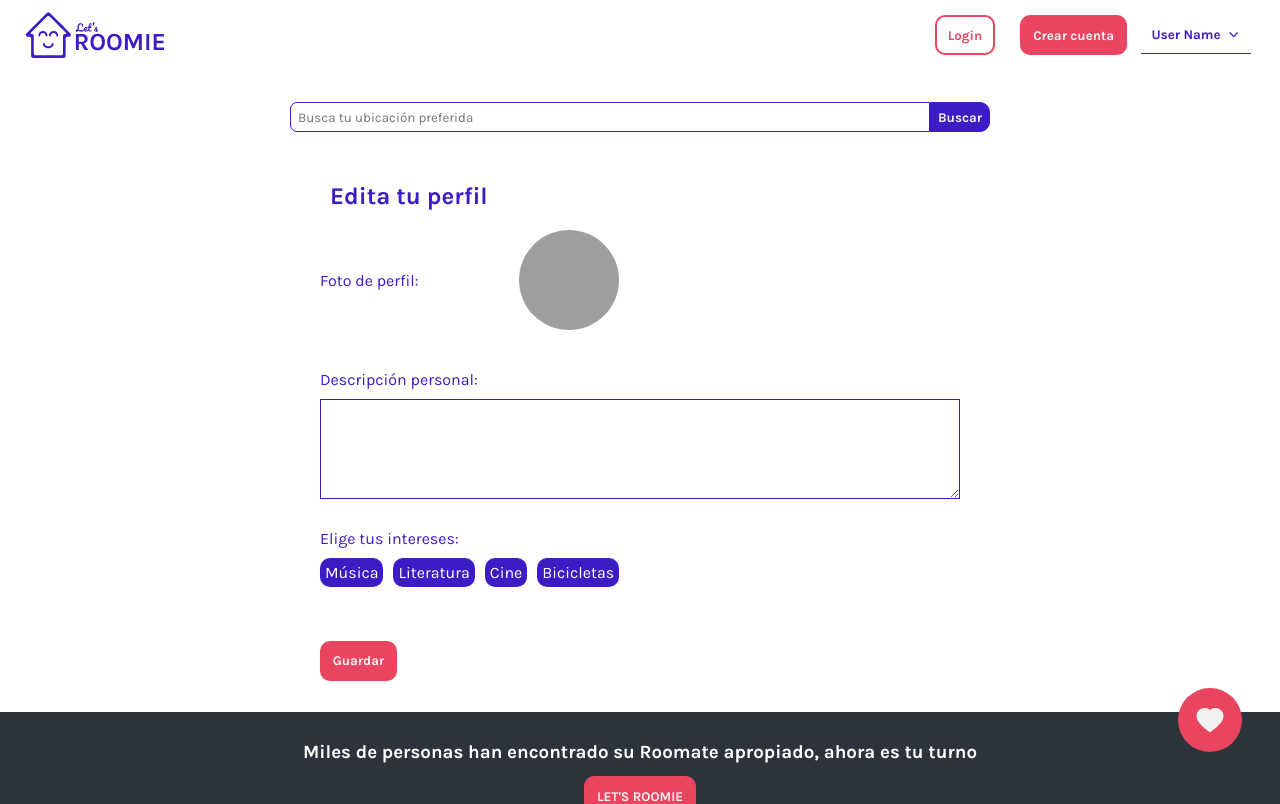
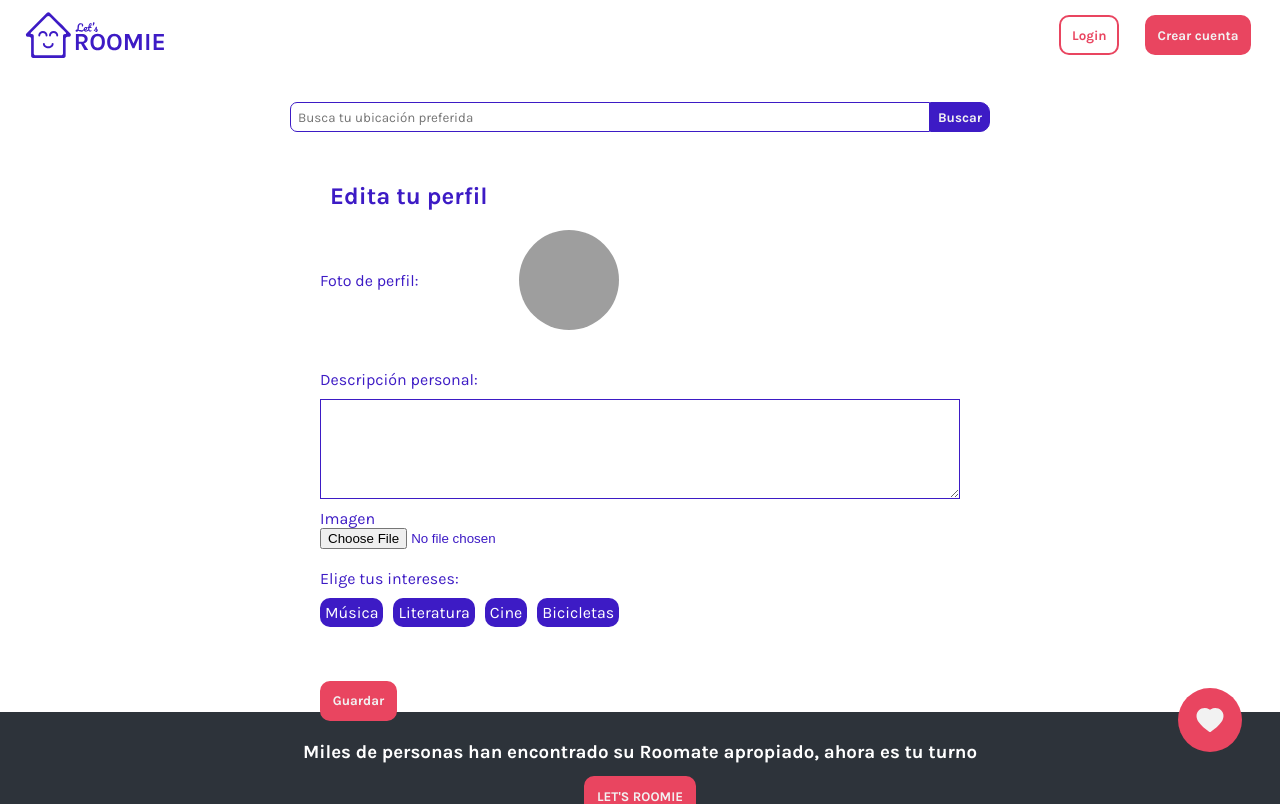
Before and after one commit to Yuliana-Team-Project-PM/Frontend-LetsRoomie, a React app: page /profile in a window 1280 px wide. Shown: the top 804 px of the page. Built offline with nearby package versions, Linux system fonts and the light colour scheme; grey boxes are pictures that could not be loaded.

Commit message:
Solución de guardado de token

```diff
--- a/src/components/DropdownMenu.jsx
+++ b/src/components/DropdownMenu.jsx
@@ -1,5 +1,6 @@
 import React, { useState, useRef, useEffect } from 'react';
 import { Link } from 'react-router-dom';
+import useRoomCardinfo from '../hooks/useRoomCardinfo'
 
 
 import { IoIosArrowDown } from 'react-icons/io';
@@ -10,6 +11,10 @@ const DropdownMenu = () => {
     const [isActive, setIsActive] = useState(false);
 
     const showMenu = () => setIsActive(!isActive);
+    const API=`https://api-letsroomie.herokuapp.com/userByEmail/${sessionStorage.getItem('userEmail')}`
+    console.log(API)
+    const userInfo=useRoomCardinfo(API)
+    console.log(userInfo)
 
     useEffect(() => {
         const pageClickEvent = (e) => {
--- a/src/components/Navbar.jsx
+++ b/src/components/Navbar.jsx
@@ -6,23 +6,27 @@ import DropdownMenu from '../components/DropdownMenu';
 import '../assets/styles/components/Navbar.scss';
 
 const Navbar = () => {
-
-    let token=2
     let dropMenu
-    if(token===1){
+    let login
+    let createAccount
+    if(sessionStorage.getItem('Token')===""){
         dropMenu=""
+        login=<Link to="/login"><button className='Header__nav--buttonLigth'>Login</button></Link>
+        createAccount=<Link to='/select-acount'><button className='Header__nav--button'>Crear cuenta</button></Link>
     }
     else{
         dropMenu=<DropdownMenu />
+        login=""
+        createAccount=""
     }
     return(
         <header className='Header'>
             <Link to="/"><img alt="Logotipo de Let's Roomie" src={letsRoomie} className='Header__logo' /></Link>
             <nav>
                 <ul className='Header__nav'>
-                    <Link to="/login"><button className='Header__nav--buttonLigth'>Login</button></Link>
-                    <Link to='/select-acount'><button className='Header__nav--button'>Crear cuenta</button></Link>
-                    <DropdownMenu />
+                    {login}
+                    {createAccount}
+                    {dropMenu}
                 </ul>
             </nav>
         </header>
--- a/src/pages/Home.jsx
+++ b/src/pages/Home.jsx
@@ -13,6 +13,7 @@ const Home = () => {
    const API='https://api-letsroomie.herokuapp.com/placea'
    const lugares=useRoomCardinfo(API)
    console.log(lugares)
+
     return(
         <>
             <Navbar />
@@ -20,7 +21,7 @@ const Home = () => {
                 <Hero />
                 <SearchBar />
                 <section className="RoomSuggestion">
-                    <h1 className="RoomSuggestion__title">Tenemos la ubicación ideal para ti</h1>
+    <h1 className="RoomSuggestion__title">Tenemos la ubicación ideal para ti</h1>
                     <section className="RoomSuggestion__grid">
                         {lugares.body.map(item=>
                             <RoomCard to={`/room-details/${item._id}`} key={item._id} {...item}/>
--- a/src/pages/Login.jsx
+++ b/src/pages/Login.jsx
@@ -6,10 +6,7 @@ import LogoHeader from '../components/LogoHeader';
 import '../assets/styles/components/Login.scss';
 
 
-
-const Login = () => {
-
-
+const Login = ({history}) => {
 
     const LoginValidation=()=>{
         let emailUser=document.getElementById("email").value
@@ -30,7 +27,10 @@ const Login = () => {
             .then(response => {
                 if(response.error===""){
                     sessionStorage.setItem('Token', response.body.token);
+                    sessionStorage.setItem('userEmail',emailUser);
                     //alert(sessionStorage.getItem('Token'))
+                    history.push("/")
+
                 }else{
                     alert("No se encuentra registrado")
                 }
@@ -48,7 +48,8 @@ const Login = () => {
                         <input type="email" name="" id="email"/>
                         <h3>Contraseña</h3>
                         <input type="password" name="" id="password"/>
-                        <Link to="/"><button type="button" className='Login__card--button' onClick={LoginValidation}>Entrar</button></Link>
+                        <div id="hola"></div>
+                        <button type="button" className='Login__card--button' onClick={LoginValidation}>Entrar</button>
                     </form>
                 </div>
                 <h4 className='Login__subtitle'>¿Aún no tienes una cuenta? <Link to='select-acount' >Crea una aquí</Link></h4>
--- a/src/pages/Profile.jsx
+++ b/src/pages/Profile.jsx
@@ -1,4 +1,4 @@
-import React from 'react';
+import React, { useState } from 'react';
 
 import Navbar from '../components/Navbar';
 import Footer from '../components/Footer';
@@ -8,6 +8,21 @@ import FavoriteButton from '../components/FavoriteButton';
 import '../assets/styles/components/PerfilEdit.scss';
 
 const Profile = () => {
+    const [selectedFile, setSelectedFile]=useState()
+    const onChangeHandler=event=>{
+        setSelectedFile( event.target.files[0])
+      }
+    const onClickHandler = () => {
+        const data = new FormData()
+        data.append('galleryImage ', btoa(selectedFile))
+        fetch("https://api-letsroomie.herokuapp.com/api/profile/multipleUpload", {
+            method: "POST",
+            body: data
+          });
+
+    }
+
+
     return(
         <>
             <Navbar />
@@ -25,6 +40,8 @@ const Profile = () => {
                             Descripción personal:
                         </label>
                         <textarea name="comentarios" rows="10" cols="30"></textarea>
+                        <label htmlFor="">Imagen</label>
+                        <input type="file" name="file" onChange={onChangeHandler}/>
                     </div>
                     <label htmlFor="">Elige tus intereses:</label>
                     <div className="PerfilEdit__interest">
@@ -34,7 +51,7 @@ const Profile = () => {
                             <div className="PerfilEdit__interest--item">Bicicletas</div>
                     </div>
 
-                    <button className='PerfilEdit__button'>Guardar</button>
+                    <button className='PerfilEdit__button' onClick={onClickHandler}>Guardar</button>
 
                 </section>
             <FavoriteButton />
```
